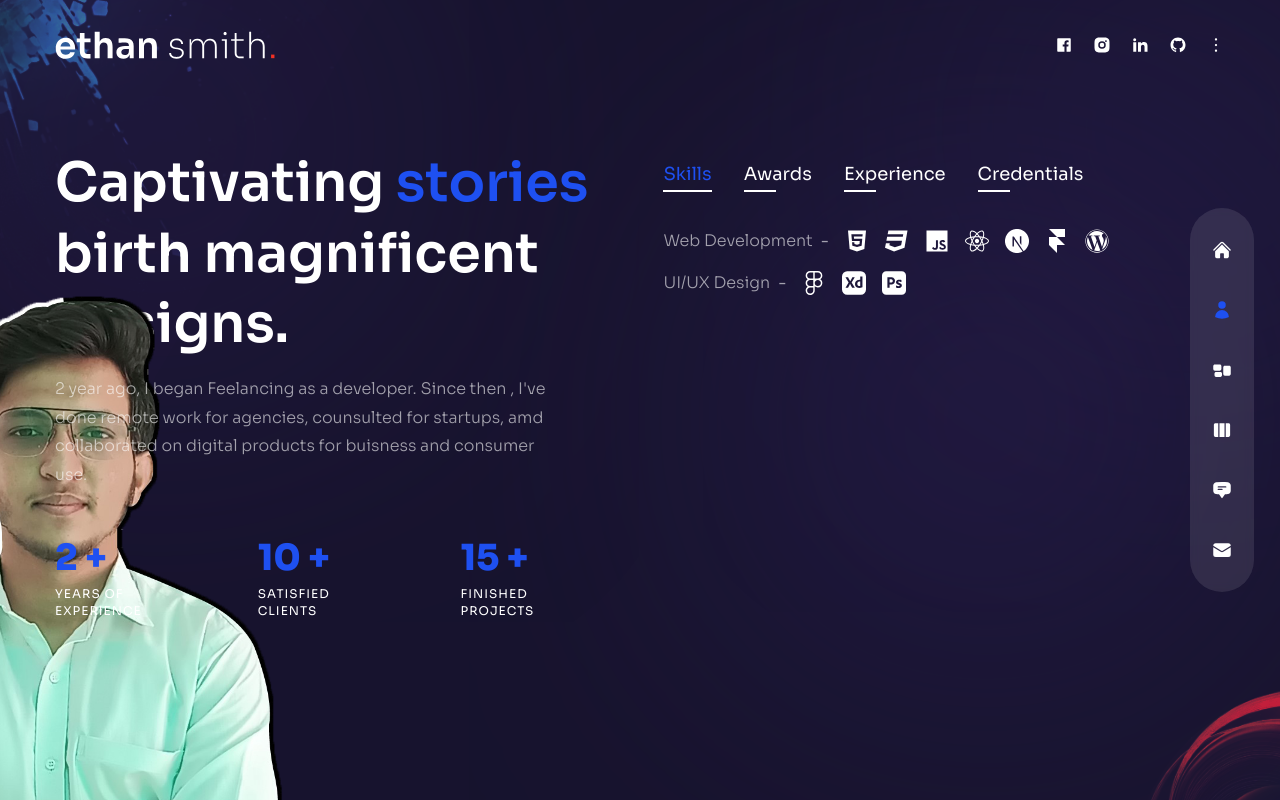
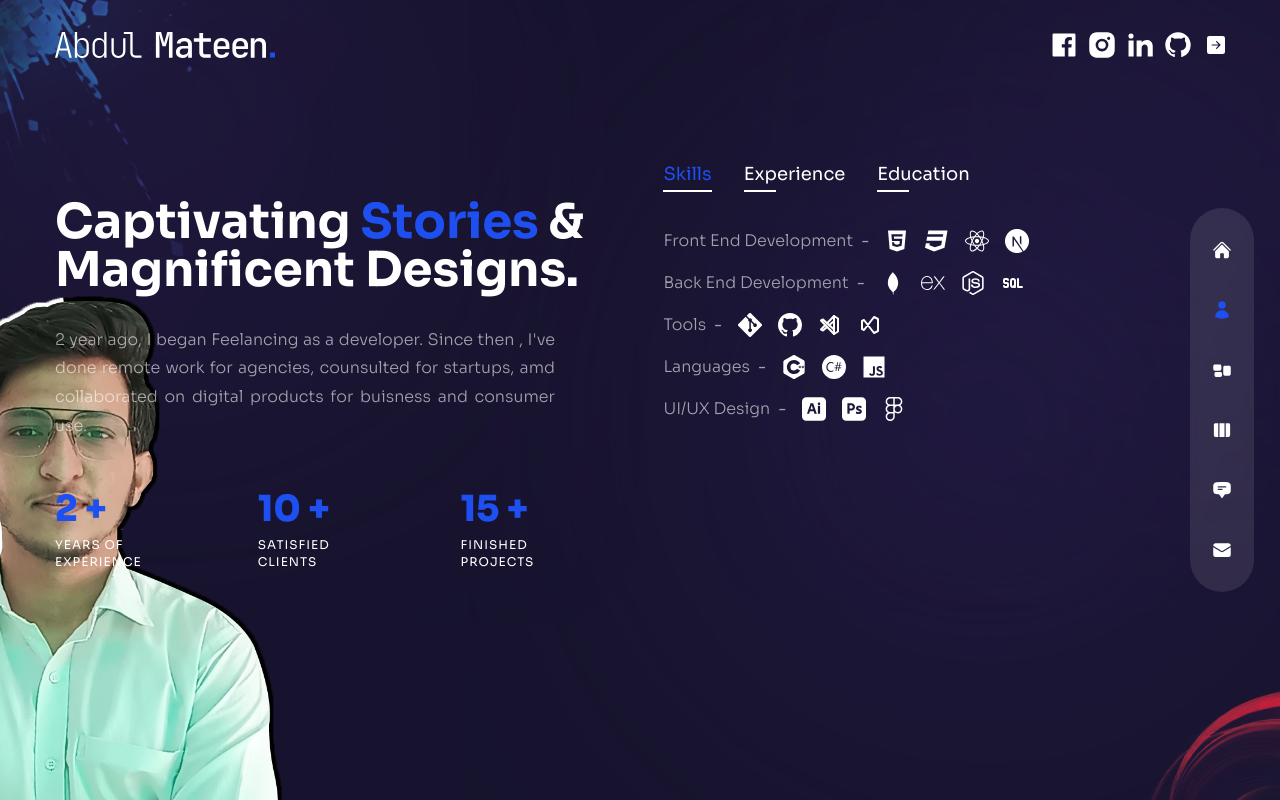
Before and after one commit to AbdulMateenzwl/Portfolio, a Next.js app: page /about in a window 1280 px wide. Built offline with nearby package versions, Linux system fonts and the light colour scheme.

Commit message:
links added, navbar logo

```diff
--- a/components/ServiceSlider.js
+++ b/components/ServiceSlider.js
@@ -6,6 +6,9 @@ import {
 	RxRocket,
 	RxArrowTopRight,
 } from 'react-icons/rx';
+
+import { BiBrain } from 'react-icons/bi';
+import { MdWebAsset } from 'react-icons/md';
 
 import { Swiper, SwiperSlide } from 'swiper/react';
 
@@ -18,29 +21,28 @@ import { FreeMode, Pagination } from 'swiper';
 // data
 const serviceData = [
 	{
-		icon: <RxCrop />,
-		title: 'Branding',
-		description: 'Lorem ipsum dolor sit amet, consectetur adipiscing elit.',
+		icon: <MdWebAsset />,
+		title: 'Web Development',
+		description:
+			'Skilled web developer crafting interactive sites with a focus on user-centric design and functionality.',
+	},
+	{
+		icon: <RxDesktop />,
+		title: 'Desktop Development',
+		description:
+			'Experienced in desktop application development with a focus on creating efficient and user-friendly software.',
 	},
 	{
 		icon: <RxPencil2 />,
-		title: 'Design',
-		description: 'Lorem ipsum dolor sit amet, consectetur adipiscing elit.',
+		title: 'Graphic Design',
+		description:
+			'Passionate graphic designer creating visually captivating designs for digital and print media.',
 	},
 	{
-		icon: <RxDesktop />,
-		title: 'Development',
-		description: 'Lorem ipsum dolor sit amet, consectetur adipiscing elit.',
-	},
-	{
-		icon: <RxReader />,
-		title: 'Copywriting',
-		description: 'Lorem ipsum dolor sit amet, consectetur adipiscing elit.',
-	},
-	{
-		icon: <RxRocket />,
-		title: 'SEO',
-		description: 'Lorem ipsum dolor sit amet, consectetur adipiscing elit.',
+		icon: <BiBrain />,
+		title: 'Problem Solving',
+		description:
+			'Resourceful problem solver adept at analyzing challenges and delivering innovative solutions with precision.',
 	},
 ];
 
@@ -71,7 +73,7 @@ const ServiceSlider = () => {
 							<div className='text-4xl primary-color mb-4 '>{item.icon}</div>
 							<div className='mb-8'>
 								<div className='mb-2 text-lg'>{item.title}</div>
-								<p className='max-w-[350px] leading-normal'>
+								<p className='max-w-[350px] leading-normal text-justify'>
 									{item.description}
 								</p>
 							</div>
--- a/components/Socials.js
+++ b/components/Socials.js
@@ -5,41 +5,48 @@ import {
 	RiInstagramFill,
 	RiLinkedinFill,
 	RiGithubFill,
-	RiMore2Line,
+
 } from 'react-icons/ri';
+
+import {BsFillArrowRightSquareFill} from 'react-icons/bs';
 
 const Socials = () => {
 	return (
 		<div className='flex items-center gap-x-5 text-lg'>
 			<Link
-				href={'/'}
-				className='primary-color-hover transition-all duration-300'
+				href='https://facebook.com/abdulmateenzwl'
+				target='_blank'
+				className='primary-color-hover transition-all duration-300 scale-[170%]'
 			>
 				<RiFacebookBoxFill />
 			</Link>
 			<Link
-				href={'/'}
-				className='primary-color-hover transition-all duration-300'
+				href='https://instagram.com/abdulmateenzwl'
+				target='_blank'
+				className='primary-color-hover transition-all duration-300 scale-[170%]'
 			>
 				<RiInstagramFill />
 			</Link>
 			<Link
-				href={'/'}
-				className='primary-color-hover transition-all duration-300'
+				href={'https://linkedin.com/in/abdulmateenzwl'}
+				target='_blank'
+				className='primary-color-hover transition-all duration-300 scale-[170%]'
 			>
 				<RiLinkedinFill />
 			</Link>
 			<Link
-				href={'/'}
-				className='primary-color-hover transition-all duration-300'
+				href='https://github.com/abdulmateenzwl'
+				target='_blank'
+				className='primary-color-hover transition-all duration-300 scale-[170%]'
 			>
 				<RiGithubFill />
 			</Link>
 			<Link
-				href={'/'}
-				className='primary-color-hover transition-all duration-300'
+				href='https://connect.abdulmateenzwl.com'
+				target='_blank'
+				className='primary-color-hover transition-all duration-300 '
 			>
-				<RiMore2Line />
+				<BsFillArrowRightSquareFill />
 			</Link>
 		</div>
 	);
--- a/pages/about/index.js
+++ b/pages/about/index.js
@@ -1,18 +1,17 @@
 //  data
 import React, { useState } from 'react';
+import { FaHtml5, FaCss3, FaJs, FaReact, FaFigma } from 'react-icons/fa';
+import { DiMongodb } from 'react-icons/di';
+import { BsGit, BsGithub } from 'react-icons/bs';
+import { TbBrandVscode, TbBrandVisualStudio, TbSql } from 'react-icons/tb';
 import {
-	FaHtml5,
-	FaCss3,
-	FaJs,
-	FaReact,
-	FaFigma,
-	FaWordpress,
-} from 'react-icons/fa';
-import {
+	SiNodedotjs,
+	SiExpress,
 	SiNextdotjs,
-	SiFramer,
-	SiAdobexd,
 	SiAdobephotoshop,
+	SiAdobeillustrator,
+	SiCplusplus,
+	SiCsharp,
 } from 'react-icons/si';
 
 const aboutData = [
@@ -20,33 +19,29 @@ const aboutData = [
 		title: 'skills',
 		info: [
 			{
-				title: 'Web Development',
+				title: 'Front End Development',
+				icons: [<FaHtml5 />, <FaCss3 />, <FaReact />, <SiNextdotjs />],
+			},
+			{
+				title: 'Back End Development',
+				icons: [<DiMongodb />, <SiExpress />, <SiNodedotjs />, <TbSql />],
+			},
+			{
+				title: 'Tools',
 				icons: [
-					<FaHtml5 />,
-					<FaCss3 />,
-					<FaJs />,
-					<FaReact />,
-					<SiNextdotjs />,
-					<SiFramer />,
-					<FaWordpress />,
+					<BsGit />,
+					<BsGithub />,
+					<TbBrandVscode />,
+					<TbBrandVisualStudio />,
 				],
 			},
 			{
-				title: 'UI/UX Design',
-				icons: [<FaFigma />, <SiAdobexd />, <SiAdobephotoshop />],
-			},
-		],
-	},
-	{
-		title: 'awards',
-		info: [
-			{
-				title: 'Webby Awards - Honoree',
-				stage: '2011 - 2012',
+				title: 'Languages',
+				icons: [<SiCplusplus />, <SiCsharp />, <FaJs />],
 			},
 			{
-				title: 'Adobe Design Achievement Awards - Finalist',
-				stage: '2009 - 2010',
+				title: 'UI/UX Design',
+				icons: [<SiAdobeillustrator />, <SiAdobephotoshop />, <FaFigma />],
 			},
 		],
 	},
@@ -54,33 +49,29 @@ const aboutData = [
 		title: 'experience',
 		info: [
 			{
-				title: 'UX/UI Designer - XYZ Company',
-				stage: '2012 - 2023',
+				title: 'MERN Stack Intern - Tiers Limited',
+				stage: 'June - August 2023',
 			},
 			{
-				title: 'Web Developer - ABC Agency',
-				stage: '2010 - 2012',
+				title: 'ACM Web FellowShip - ACM UET Lahore',
+				stage: 'August 2023 - Present',
 			},
 			{
-				title: 'Intern - DEF Corporation',
-				stage: '2008 - 2010',
+				title: 'Web Security Intern - Bytewise Ltd',
+				stage: 'March - July 2023',
 			},
 		],
 	},
 	{
-		title: 'credentials',
+		title: 'Education',
 		info: [
 			{
-				title: 'Web Development - ABC University, LA, CA',
-				stage: '2011',
+				title: 'University of Engineering and Technology, Lahore',
+				stage: '2021-2025',
 			},
 			{
-				title: 'Computer Science Diploma - AV Technical Institute',
-				stage: '2009',
-			},
-			{
-				title: 'Certified Graphic Designer - ABC Institute, Los Angeles, CA',
-				stage: '2006',
+				title: 'Intermedia Pre-Engineering - PGC Zafarwal',
+				stage: '2021',
 			},
 		],
 	},
@@ -118,17 +109,17 @@ const About = () => {
 						initial='hidden'
 						animate='show'
 						exit='hidden'
-						className='h2'
+						className='h4 text-3xl xl:text-5xl font-bold mb-4 xl:mb-8 z-10'
 					>
-						Captivating <span className='primary-color'>stories</span> birth
-						magnificent designs.{' '}
+						Captivating <span className='primary-color'>Stories</span> & <br />
+						Magnificent Designs.
 					</motion.h2>
 					<motion.p
 						variants={fadeIn('right', 0.4)}
 						initial='hidden'
 						animate='show'
 						exit='hidden'
-						className='max-w-[500px] z-10 mx-auto xl:mx-0 mb-6 xl:mb-12 px-2 xl:px-0'
+						className='max-w-[500px] z-10 mx-auto xl:mx-0 mb-6 xl:mb-12 px-2 xl:px-0 text-justify'
 					>
 						2 year ago, I began Feelancing as a developer. Since then , I've
 						done remote work for agencies, counsulted for startups, amd
@@ -210,7 +201,11 @@ const About = () => {
 									<div>{item.stage}</div>
 									<div className='flex gap-x-4'>
 										{item.icons?.map((icon, itemIndex) => {
-											return <div className='text-2xl text-white'>{icon}</div>;
+											return (
+												<div className='text-2xl text-white primary-color-hover'>
+													{icon}
+												</div>
+											);
 										})}
 									</div>
 								</div>
--- a/pages/services/index.js
+++ b/pages/services/index.js
@@ -28,12 +28,11 @@ const Services = () => {
 							initial='hidden'
 							animate='show'
 							exit='hidden'
-							className='mb-4 max-w-[400px] mx-auto lg:mx-0'
+							className='mb-4 max-w-[400px] mx-auto lg:mx-0 text-justify'
 						>
-							Lorem ipsum dolor sit, amet consectetur adipisicing elit. Officiis
-							unde eaque voluptates. Expedita ipsum, consectetur reiciendis
-							accusantium voluptatibus harum magni neque sit aut soluta, ratione
-							necessitatibus! Nemo ut deserunt culpa.
+							Unlock the Full Potential of Your Vision: Experience a Diverse
+							Array of Professional Solutions Catered to Meet Your Unique Needs
+							and Goals.
 						</motion.p>
 					</div>
 					<motion.div
```
Also changed, not shown: public/logo.svg.
